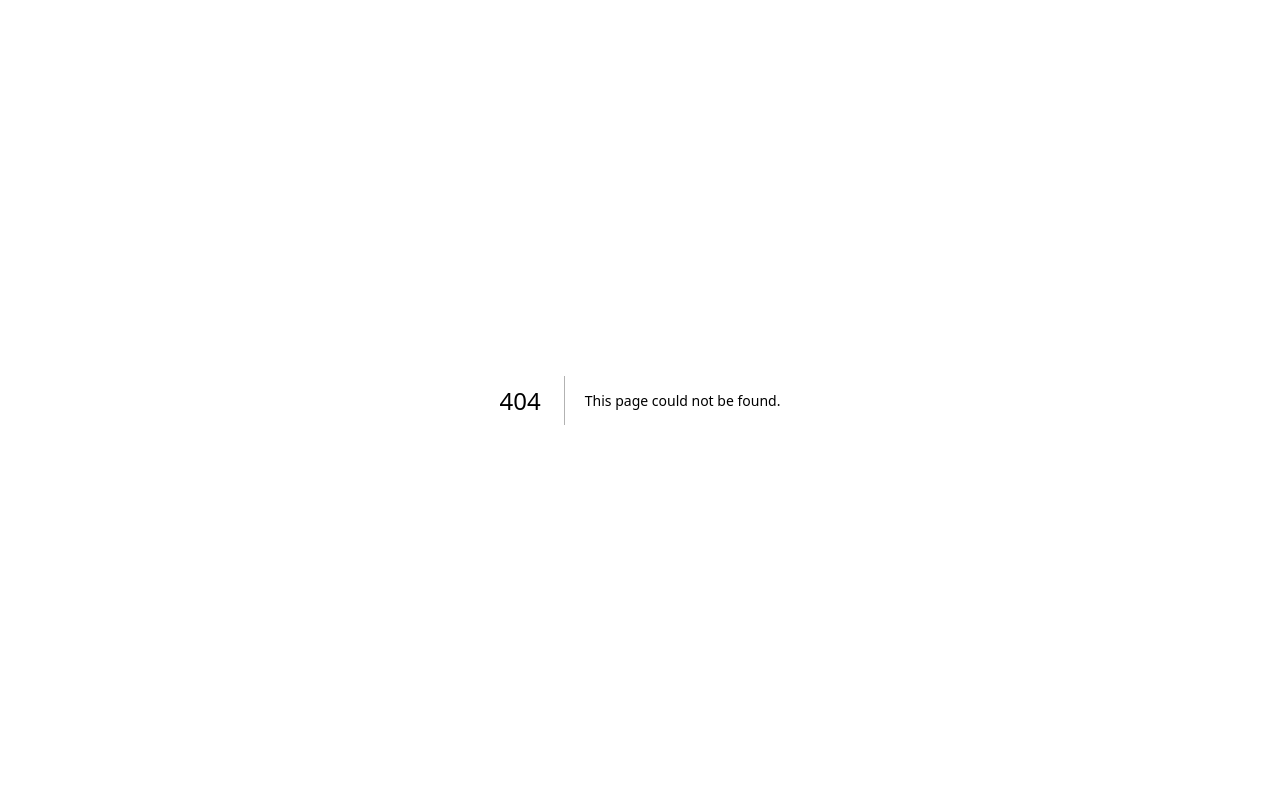
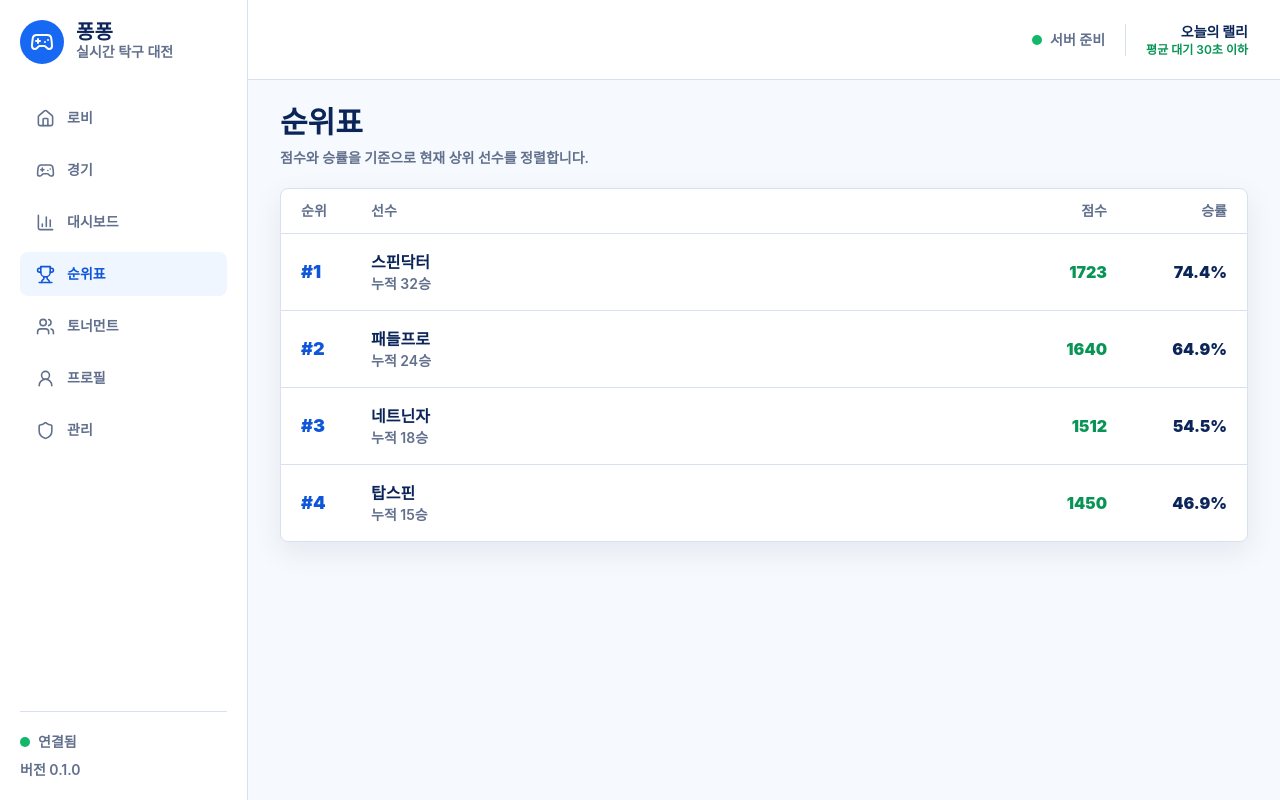
Before and after one commit to woopinbell/pong-pong-fix, a Next.js app in the folder apps/web/: page /leaderboard in a window 1280 px wide. Before the commit this address had no page. Built offline with nearby package versions, Linux system fonts and the light colour scheme; no server answers.

Commit message:
feat(web): 순위표 화면 추가
순위표 라우트를 추가해 로비 밖에서도 전체 경쟁 상태를 볼 수 있게 했다.

API에서 받은 랭킹 항목을 순위, 플레이어, 점수, 승률 컬럼으로 정리하고 fallback 데이터도 같은 형태로 렌더링되게 했다.

```diff
--- /dev/null
+++ b/apps/web/src/app/leaderboard/page.tsx
@@ -0,0 +1,41 @@
+"use client";
+
+import { useEffect, useState } from "react";
+import type { LeaderboardEntry } from "@pong-pong/shared";
+import { AppShell } from "@/components/AppShell";
+import { getLeaderboard } from "@/lib/api";
+import { sampleLeaderboard } from "@/lib/sample";
+
+export default function LeaderboardPage() {
+  const [entries, setEntries] = useState<LeaderboardEntry[]>(sampleLeaderboard);
+
+  useEffect(() => {
+    getLeaderboard().then(setEntries);
+  }, []);
+
+  return (
+    <AppShell>
+      <h1 className="text-3xl font-black text-ink">순위표</h1>
+      <p className="mt-2 text-sm font-semibold text-muted">점수와 승률을 기준으로 현재 상위 선수를 정렬합니다.</p>
+      <section className="card mt-5 overflow-hidden">
+        <div className="grid grid-cols-[70px_1fr_120px_120px] border-b border-line px-5 py-3 text-sm font-black text-muted">
+          <span>순위</span>
+          <span>선수</span>
+          <span className="text-right">점수</span>
+          <span className="text-right">승률</span>
+        </div>
+        {entries.map((entry) => (
+          <div key={entry.user.id} className="grid grid-cols-[70px_1fr_120px_120px] items-center border-b border-line px-5 py-4 last:border-b-0">
+            <span className="text-lg font-black text-blue-700">#{entry.rank}</span>
+            <div>
+              <p className="font-black text-ink">{entry.user.displayName}</p>
+              <p className="text-sm font-semibold text-muted">누적 {entry.user.wins}승</p>
+            </div>
+            <span className="text-right font-black text-green-600">{entry.user.rating}</span>
+            <span className="text-right font-black text-ink">{entry.winRate}%</span>
+          </div>
+        ))}
+      </section>
+    </AppShell>
+  );
+}
```
